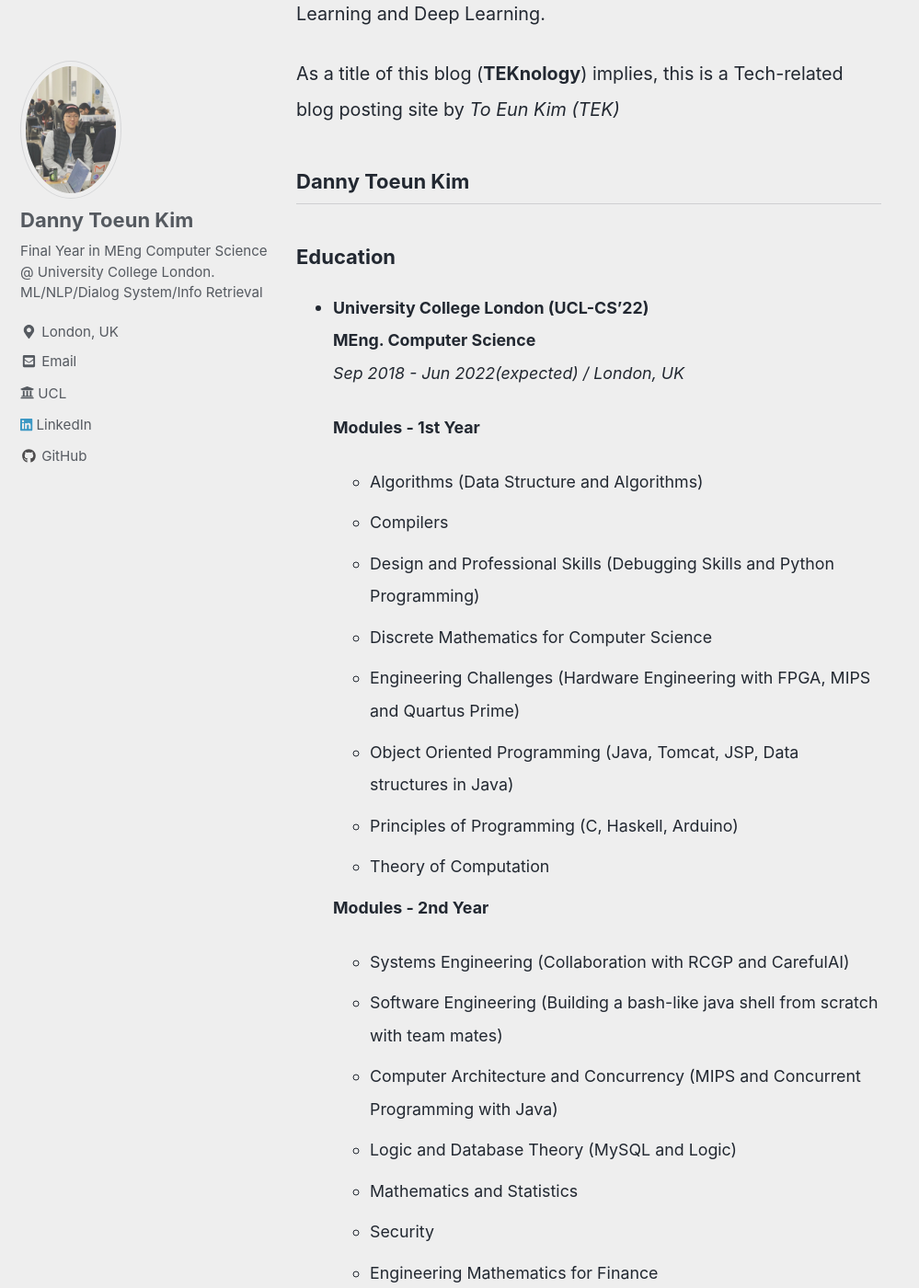
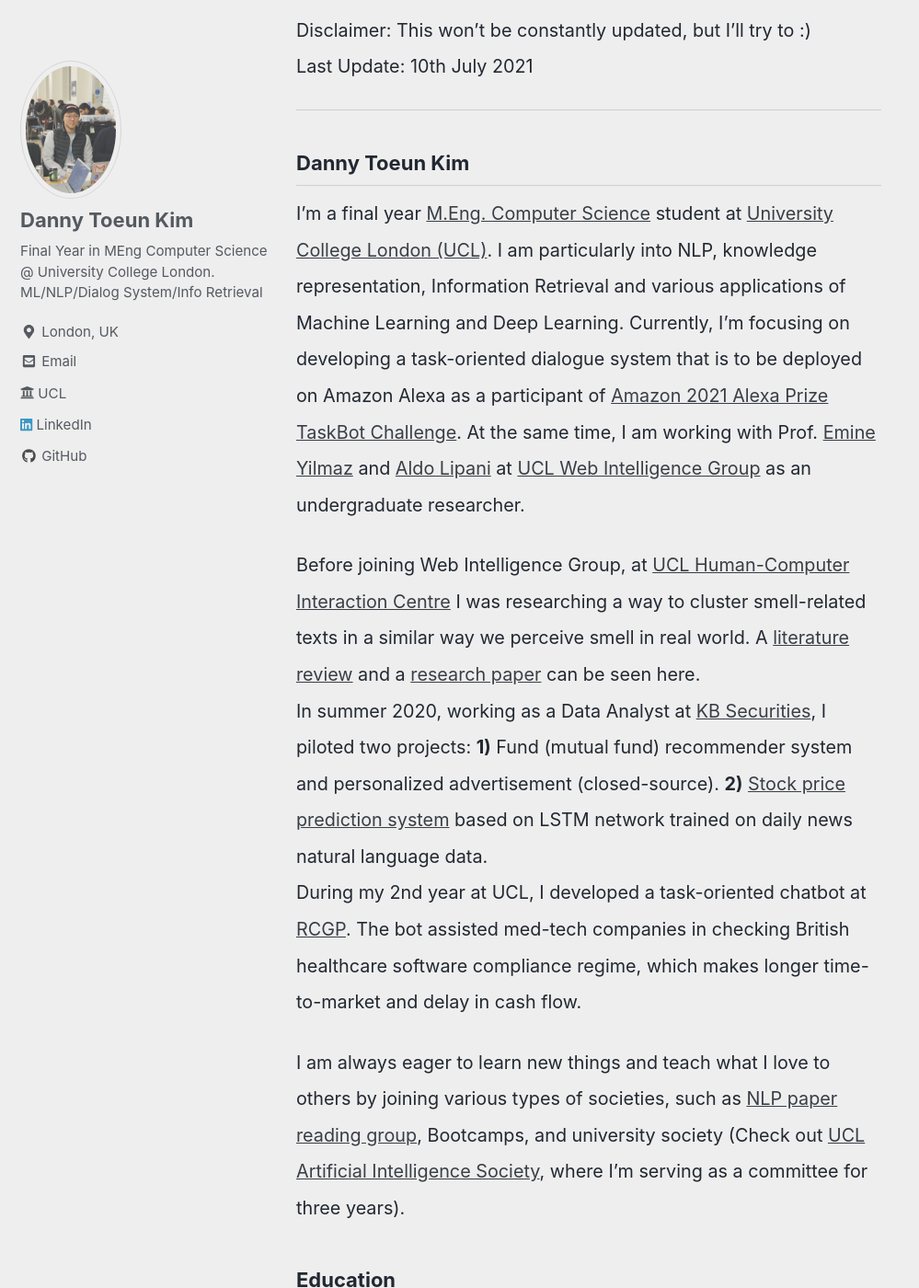
Before and after one commit to kimdanny/blog, a Jekyll site: the page built from _pages/about.md, in a window 1280 px wide and 1400 px high, scrolled down 589 px. Shown: the whole window at 92% size, without its empty margins (0-999 px from the left). Built offline with Jekyll 4.4.1, drawn with Linux system fonts in a browser that asks for light colours; cached includes are drawn as plain includes; nearby versions of some CDN libraries; comment, search, counter and statistics services are not loaded; some of the changed text lies outside the part shown.

Commit message:
update about

```diff
--- a/_pages/about.md
+++ b/_pages/about.md
@@ -5,59 +5,54 @@
 toc_label: "Quick Guide"
 toc_icon: "cog"
 ---
-This post is about myself.
+- **View my [CV](/assets/CV.pdf) in PDF**.
+- Feel free to email me ([dannykim153@gmail.com](mailto:dannykim153@gmail.com)) for more information.
+- Please visit [my LinkedIn](https://www.linkedin.com/in/danny-toeun-kim/) to view more in detail.
+- As the title of this blog (**TEKnology**) implies, this is a tech-blog managed by *To Eun Kim (TEK)*
+- Check out my [Projects Portfolio](https://kimdanny.github.io/portfolio/) too!
+
 Disclaimer: This won't be constantly updated, but I'll try to :)
-Please feel free to email me ([dannykim153@gmail.com](mailto:dannykim153@gmail.com)) for more information.
-View my CV [right here](/assets/CV.pdf)
 Last Update: 10th July 2021
+
 ---
-
-Becoming a final year M.Eng. Computer Science student at University College London (UCL).
-I am particularly into Machine Learning and Deep Learning.
-
-As a title of this blog (**TEKnology**) implies, this is a Tech-related blog posting site by *To Eun Kim (TEK)*
-
 ## Danny Toeun Kim
 
+I'm a final year [M.Eng. Computer Science](https://www.ucl.ac.uk/computer-science/study/undergraduate/computer-science-meng) student
+at [University College London (UCL)](https://www.ucl.ac.uk).
+I am particularly into NLP, knowledge representation, Information Retrieval
+and various applications of Machine Learning and Deep Learning.
+Currently, I'm focusing on developing a task-oriented dialogue system that is to be deployed on Amazon Alexa
+as a participant of [Amazon 2021 Alexa Prize TaskBot Challenge](https://developer.amazon.com/alexaprize).
+At the same time, I am working with Prof. [Emine Yilmaz](https://sites.google.com/site/emineyilmaz/) and [Aldo Lipani](https://aldolipani.com)
+at [UCL Web Intelligence Group](http://wi.cs.ucl.ac.uk) as an undergraduate researcher.
+
+Before joining Web Intelligence Group, at [UCL Human-Computer Interaction Centre](https://uclic.ucl.ac.uk)
+I was researching a way to cluster smell-related texts in a similar way we perceive smell in real world.
+A [literature review](https://github.com/kimdanny/Olfactory-NLP/blob/main/An%20NLP%20approach%20to%20classify%20smell%20experiences.pdf)
+and a [research paper](https://github.com/kimdanny/Olfactory-NLP/blob/main/Exploring_the_potential_of_automating_the_process_of_clustering_smell_stories.pdf) can be seen here.
+In summer 2020, working as a Data Analyst at [KB Securities](https://www.kbsec.com/go.able?linkcd=m50030032),
+I piloted two projects: **1)** Fund (mutual fund) recommender system and personalized advertisement (closed-source). **2)** [Stock price prediction system](https://github.com/kimdanny/Quant)
+based on LSTM network trained on daily news natural language data.
+During my 2nd year at UCL, I developed a task-oriented chatbot at [RCGP](https://www.rcgp.org.uk).
+The bot assisted med-tech companies in checking
+British healthcare software compliance regime, which makes longer time-to-market and delay in cash flow.
+
+I am always eager to learn new things and teach what I love to others by joining various types of societies,
+such as [NLP paper reading group](https://github.com/jiphyeonjeon/season2), Bootcamps, and university society
+(Check out [UCL Artificial Intelligence Society](https://github.com/UCLAIS), where I'm serving as a committee for three years).
+
+
 ### Education
-
 * **University College London (UCL-CS'22)**
   **MEng. Computer Science**
+  First-Class Honours
   *Sep 2018 - Jun 2022(expected) / London, UK*
-
-  **Modules - 1st Year**
-  - Algorithms (Data Structure and Algorithms)
-  - Compilers
-  - Design and Professional Skills (Debugging Skills and Python Programming)
-  - Discrete Mathematics for Computer Science
-  - Engineering Challenges (Hardware Engineering with FPGA, MIPS and Quartus Prime)
-  - Object Oriented Programming (Java, Tomcat, JSP, Data structures in Java)
-  - Principles of Programming (C, Haskell, Arduino)
-  - Theory of Computation
-
-  **Modules - 2nd Year**
-  - Systems Engineering (Collaboration with RCGP and CarefulAI)
-  - Software Engineering (Building a bash-like java shell from scratch with team mates)
-  - Computer Architecture and Concurrency (MIPS and Concurrent Programming with Java)
-  - Logic and Database Theory (MySQL and Logic)
-  - Mathematics and Statistics
-  - Security
-  - Engineering Mathematics for Finance
-
-  **Modules - 3rd Year**
-  - Stochastic Calculus and Uncertainty Analysis
-  - Data Mining and Analysis
-  - Database and Information Management Systems
-  - Networked Systems
-  - Computability and Complexity Theory
-  - Computer Systems
-  - Research Methods and Group Research Project
 
   **Societies**
   - Developer Relations (19/20) and Head of Tutorials (20/21) at UCL Artificial Intelligence Society
-  - Member of UCL Technology Society (Hackathons and Tech-Talks)
+  - Member of UCL Technology Society
   - Member of UCL Engineering Society (Joined Drone Project)
-  - Member of UCL Data Science Society (DS-with-Python Tutorials)
+  - Member of UCL Data Science Society
 
 * **University Preparatory Certificate for Science and Engineering (UPCSE)**
   **Graduate with Distinction**
@@ -66,36 +61,24 @@
   Studied Advanced Mathematics and Biology for elective modules.
 
 
-### Projects
-* [UCL AI Society ML Tutorial Series](https://github.com/UCLAIS/Machine-Learning-Tutorials)
-* [Dialogflow Chatbot Tester](https://github.com/kimdanny/Dialogflow-chatbot-tester)
-* [Covid-19 South Korea Dataset creation on Kaggle](https://www.kaggle.com/kimdanny/covid19-in-south-korea)
-* [Stock Price Forecaster using text data from news on LSTM networks](https://github.com/kimdanny/Quant)
-* [Naver Finance Crawler](https://github.com/kimdanny/Naver-Finance-Crawler)
-* [GOSH FHIR Dashboard (Hackathon at UCL)](https://github.com/kimdanny/GOSH-FHIRworks2020-FHIR_Dashboard)
-* [Relationship-Expert (Hackathon at Facebook London)](https://github.com/kimdanny/Relationship-Expert)
-* [Deep Neural Style Transfer Paper Implemenation](https://github.com/kimdanny/Style-Transfer)
-* [Logical Tableau Parser in C](https://github.com/kimdanny/Tableau-parser)
-* [Stereo-view matching with DP](https://github.com/kimdanny/Stereo-Matching-with-Dynamic-Programming)
-* [Arduino Gardener and Dashboard](https://github.com/kimdanny/Gardener-project-arduino-and-processing-)
-* [Arduino Bio-reactor (team project)](https://github.com/kimdanny/CS-EEE-Bio-reactor)
-* [Tetris Game Autoplayer](https://github.com/kimdanny/Tetris-Auto-player)
+### Relevant Experience / Work
+* **Amazon Alexa Prize TaskBot Challenge**
+  *May 2021 - Present / London, UK / @ UCL WI Group & Amazon*
 
-
-### Relevant Experience / Work
-Please visit [my LinkedIn](https://www.linkedin.com/in/danny-toeun-kim/) to view more in detail.
+* **Undergrad Researcher**
+  *May 2021 - Present / London, UK / @ UCL WI Group*
 
 * **Machine Learning Bootcamp**
-  *October 2020 - Present / Seoul, South Korea / @ Google Developers*
+  *October 2020 - Jan 2021 / Seoul, South Korea / @ Google Developers*
 
 * **CS Dept. Transition Mentor**
-  *September 2020 - Present / London, UK / @ UCL*
+  *September 2020 - May 2021 / London, UK / @ UCL*
 
 * **Summer Data Analyst**
   *June 2020 - August 2020 / Seoul, South Korea / @ KB Securities (KB 증권)*
 
 * **Head of Tutorials**
-  *March 2020 - Present / London, UK / @ UCL Artificial Intelligence Society*
+  *March 2020 - Sep 2021 / London, UK / @ UCL Artificial Intelligence Society*
 
 * **Chatbot Developer**
   *September 2019 - April 2020 / London, UK / @ Royal College of General Practitioners*
@@ -108,42 +91,10 @@
   *@ Korea Advanced Institute of Science and Technology (KAIST)*
 
 * **Invited Participant at Bank of America Merrill Lynch**
-  *October 2018 / London, UK / @ UCL*
-  <!--
-  Invitation-only technical workshop.
-  Found out more about the important role of 'Technology division' has in the running of their business.
-  Had the chance to do network with a number of representatives from Analyst up to Director level.
-  Was given an insight into the campus programs, and what they look for in students.
-  -->
+  *October 2018 / London, UK / @ UCL & BoA UK*
 
 * **Google Technical Workshop**
-  *October 2018 / London, UK / @ UCL*
-  <!--
-  Google Technical Workshop / Engineering at Google (hosted by UCL technology society)
-  Google engineers pulled back the curtains on the interview process and walked through a practice question.
-  Took part in a tech talk on the the Google Calendar backend services. Learned about software and site reliability engineering,
-  as well as engineering at Google in general.
-  -->
-
-### Stacks
-* **Languages**
-    Python, Java, C, R, SQL, Haskell
-* **ML Frameworks and libraries**
-    TensorFlow 2.0, Keras, Scikit-learn
-* **OS**
-    Any UNIX-based systems
-* **Tools / Platforms**
-    Git/GitHub, Docker, virtual environment, VM, GCP, Arduino
-
-
-
-### Competitions
-* **Titanic: Machine Learning from Disaster (Kaggle)**
-  Team Name: Spicy Koreans ; [source code](https://github.com/kimdanny/Titanic_Kaggle)
-  public score: 0.80382 / Top 9%
-
-* **Digit Recognizer (Kaggle)**
-  public score: 0.99000 ; [source code](https://github.com/kimdanny/Digit-Recognizer)
+  *October 2018 / London, UK / @ UCL & Google UK*
 
 
 ### Teaching Experience
@@ -156,3 +107,14 @@
   Python tutorial 1: Build your own calculator (15th Nov 2019)
   Python tutorial 2: Build your own dice roller game (29th Nov 2019)
   Python tutorial 3: Build your own Twitter feed scraper (6th Dec 2019)
+
+
+### Stacks
+* **Languages**
+    Python, Java, C, R, SQL, Haskell
+* **ML Frameworks and libraries**
+    TensorFlow 2.0, Keras, Pytorch, Scikit-learn
+* **OS**
+    Any UNIX-based systems
+* **Tools / Platforms**
+    Git/GitHub, Docker, AWS, GCP
--- a/_pages/portfolio.md
+++ b/_pages/portfolio.md
@@ -8,4 +8,20 @@
 This is my portfolio, where I describe what I've done so far in a bit of detail.
 
 ---
-dfd
+
+Not updated yet :)
+
+### Projects
+* [UCL AI Society ML Tutorial Series](https://github.com/UCLAIS/Machine-Learning-Tutorials)
+* [Dialogflow Chatbot Tester](https://github.com/kimdanny/Dialogflow-chatbot-tester)
+* [Covid-19 South Korea Dataset creation on Kaggle](https://www.kaggle.com/kimdanny/covid19-in-south-korea)
+* [Stock Price Forecaster using text data from news on LSTM networks](https://github.com/kimdanny/Quant)
+* [Naver Finance Crawler](https://github.com/kimdanny/Naver-Finance-Crawler)
+* [GOSH FHIR Dashboard (Hackathon at UCL)](https://github.com/kimdanny/GOSH-FHIRworks2020-FHIR_Dashboard)
+* [Relationship-Expert (Hackathon at Facebook London)](https://github.com/kimdanny/Relationship-Expert)
+* [Deep Neural Style Transfer Paper Implemenation](https://github.com/kimdanny/Style-Transfer)
+* [Logical Tableau Parser in C](https://github.com/kimdanny/Tableau-parser)
+* [Stereo-view matching with DP](https://github.com/kimdanny/Stereo-Matching-with-Dynamic-Programming)
+* [Arduino Gardener and Dashboard](https://github.com/kimdanny/Gardener-project-arduino-and-processing-)
+* [Arduino Bio-reactor (team project)](https://github.com/kimdanny/CS-EEE-Bio-reactor)
+* [Tetris Game Autoplayer](https://github.com/kimdanny/Tetris-Auto-player)
```
